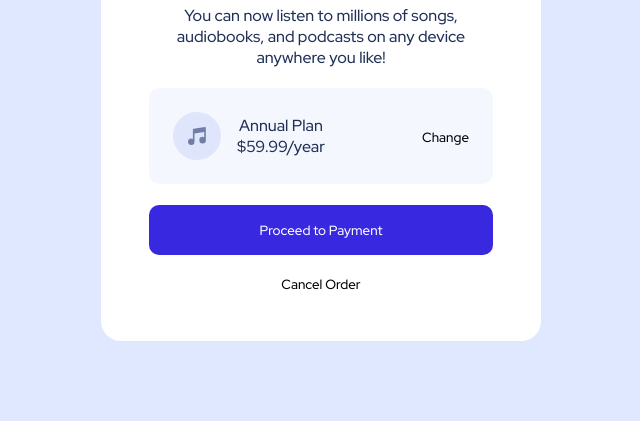
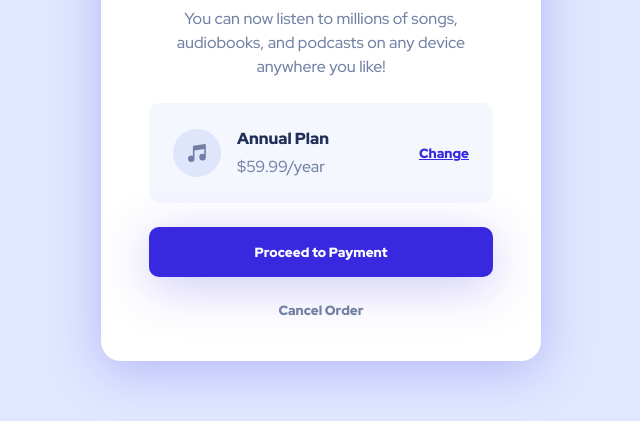
Before and after one commit to erlanggaadptr/order-summary-component-main, a plain HTML site: page index.html in a window 1280 px wide. Shown: the part 379-800 px from the top of the page, without its empty margins (319-959 px from the left). Drawn offline with Linux system fonts and the light colour scheme.

Commit message:
Add additional card content styling

```diff
--- a/css/style.css
+++ b/css/style.css
@@ -6,6 +6,7 @@
 
 body {
   font-family: var(--font-family);
+  line-height: 1.5;
 }
 
 img,
@@ -35,10 +36,11 @@ main {
 
 .card {
   width: 27.5rem;
-  height: 40rem;
+  height: 42.5rem;
   background: #fff;
   color: var(--dark-blue);
   border-radius: 20px;
+  box-shadow: 0 10px 50px 0 rgba(56, 41, 224, 0.25);
   align-items: center;
   justify-content: space-between;
   margin: 1rem;
@@ -54,7 +56,17 @@ main {
   align-items: center;
   justify-content: space-between;
   text-align: center;
-  padding: 3rem;
+  padding: 3.5rem 3rem;
+  gap: 1.5rem;
+}
+
+.card .card-text > h1 {
+  font-size: 1.75rem;
+  font-weight: var(--black-weight);
+}
+
+.card .card-text > p {
+  color: var(--desaturated-blue);
 }
 
 .card .card-text #plan {
@@ -72,10 +84,30 @@ main {
   gap: 1rem;
 }
 
-.btn-primary {
-  width: 100%;
-  background: var(--bright-blue);
-  color: #fff;
-  padding: 1rem;
-  border-radius: 10px;
+.card .card-text #plan #plan-left #plan-left-text {
+  align-items: flex-start;
+  justify-content: center;
+  gap: 0.25rem;
 }
+
+.card .card-text #plan #plan-left #plan-left-text #plan-name {
+  font-weight: var(--black-weight);
+}
+
+.card .card-text #plan #plan-left #plan-left-text #plan-price {
+  color: var(--desaturated-blue);
+}
+
+.card .card-text #plan #plan-right button {
+  color: var(--bright-blue);
+  font-weight: var(--black-weight);
+  text-decoration: underline;
+}
+
+.card .card-text #payment-btn {
+  box-shadow: 0 10px 50px 0 rgba(56, 41, 224, 0.25);
+}
+
+.card .card-text #cancel-btn {
+  color: var(--desaturated-blue);
+}
--- a/css/utilities.css
+++ b/css/utilities.css
@@ -1,8 +1,8 @@
 :root {
   --pale-blue: hsl(225, 100%, 94%);
   --bright-blue: hsl(245, 75%, 52%);
-  --very-pale-blue: hsl(225, 100%, 98%);
-  --desaturated-blue: hsl(224, 23%, 55%);
+  --very-pale-blue: hsl(228, 100%, 98%);
+  --desaturated-blue: hsl(224, 22%, 55%);
   --dark-blue: hsl(223, 47%, 23%);
   --font-family: 'Red Hat Display', sans-serif;
   --medium-weight: 500;
@@ -19,3 +19,17 @@
   display: flex;
   flex-direction: column;
 }
+
+.btn-primary {
+  width: 100%;
+  background: var(--bright-blue);
+  color: #fff;
+  font-weight: var(--black-weight);
+  padding: 1rem;
+  border-radius: 10px;
+}
+
+.btn-secondary {
+  background: none;
+  font-weight: var(--black-weight);
+}
--- a/index.html
+++ b/index.html
@@ -36,17 +36,19 @@
               <div id="plan-left-img">
                 <img src="images/icon-music.svg" alt="Music Icon" />
               </div>
-              <div id="plan-left-text">
-                <p>Annual Plan</p>
-                <p>$59.99/year</p>
+              <div id="plan-left-text" class="flex-column">
+                <p id="plan-name">Annual Plan</p>
+                <p id="plan-price">$59.99/year</p>
               </div>
             </div>
             <div id="plan-right">
-              <button>Change</button>
+              <button class="btn-secondary">Change</button>
             </div>
           </div>
-          <button class="btn-primary">Proceed to Payment</button>
-          <button>Cancel Order</button>
+          <button id="payment-btn" class="btn-primary">
+            Proceed to Payment
+          </button>
+          <button id="cancel-btn" class="btn-secondary">Cancel Order</button>
         </div>
       </div>
     </main>
```
